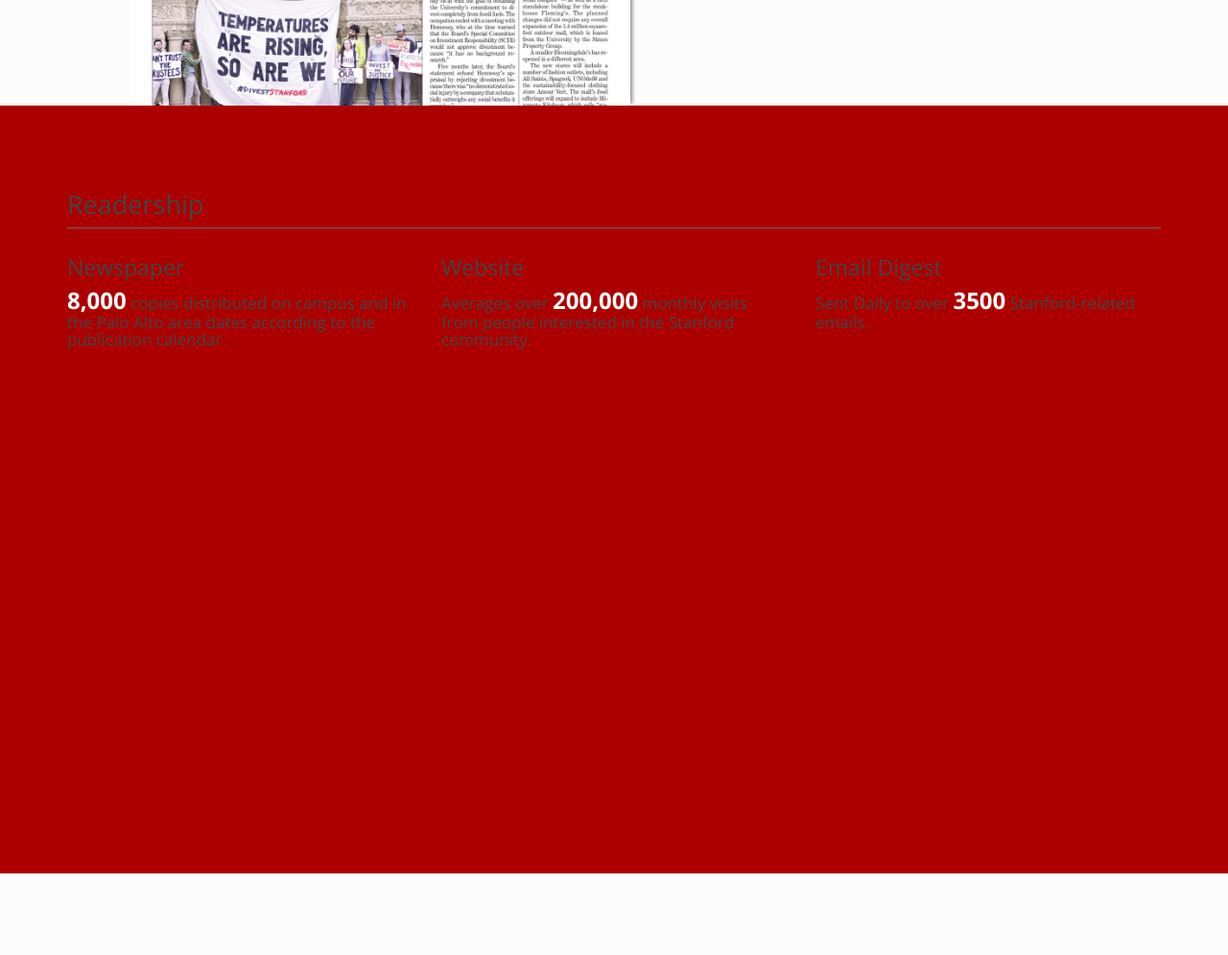
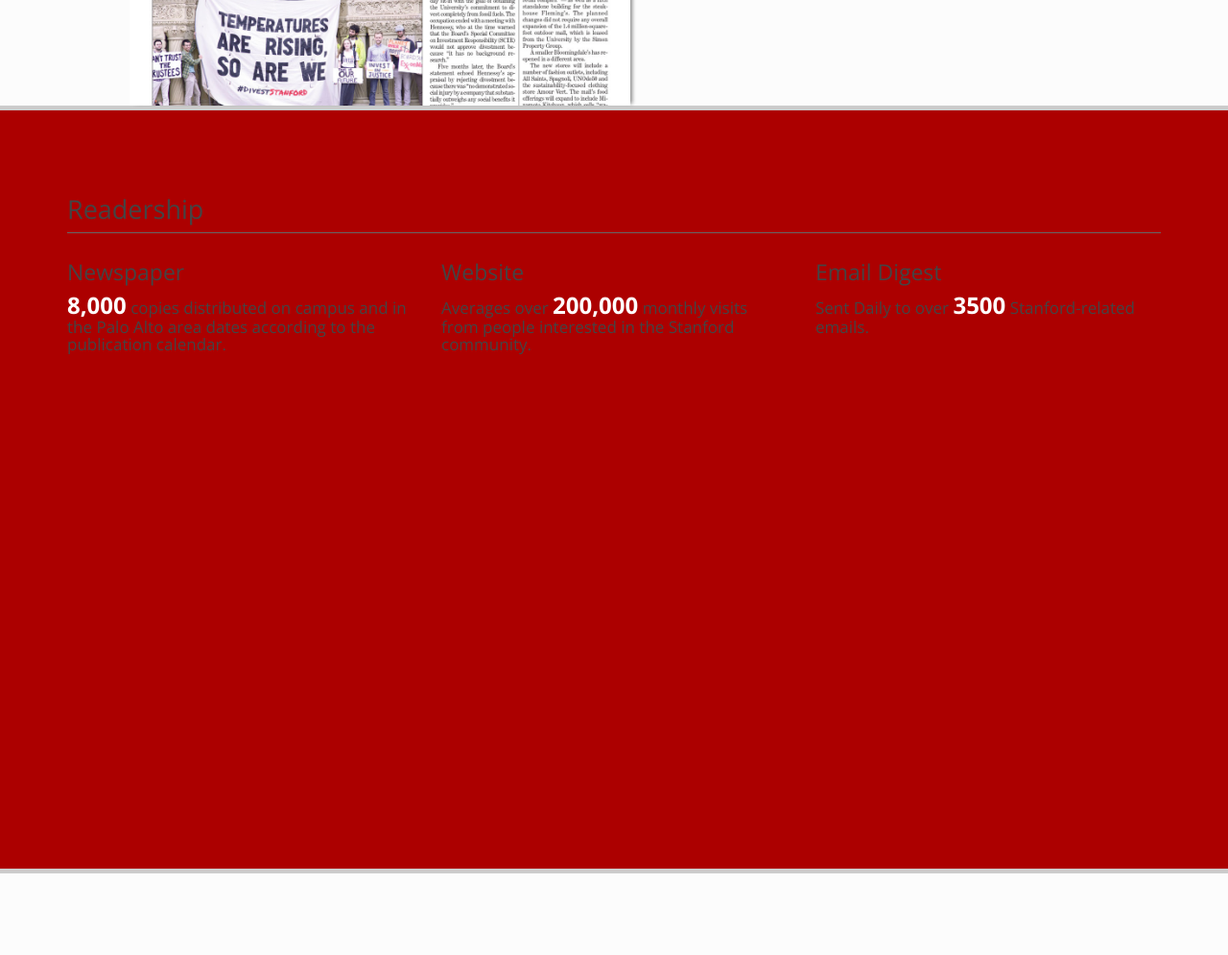
Before and after one commit to tsd-innovation/media-site, a PHP site: page / in a window 1280 px wide. Shown: the part 817-1812 px from the top of the page at 96% size. Run offline with PHP 8.4, Linux system fonts and the light colour scheme; some libraries are stand-ins or nearby versions.

Commit message:
Attempted change in section style

```diff
--- a/index.php
+++ b/index.php
@@ -25,7 +25,7 @@
 		.page-section{min-height: 100%; padding-top: 70px;}
 		.section-title{border-bottom: 1px solid #666; margin-bottom: 10px;}
 		.norm-bold{font-weight: bold;}
-        .dark-background{background: #AC0000; z-index: 998;}
+        .dark-background{background: #AC0000; z-index: 998; border-top: 5px solid #CCC; border-bottom: 5px solid #CCC; }
 
 		#newspaper-image{width: 80%; margin-left: 10%; margin-right: 10%; box-shadow: 4px 0px 4px -2px #888888; max-height: 95%; z-index: 100;}
 		#sales-link{color: #F00; !important;}
@@ -377,14 +377,14 @@
                         	<h4>
 								<p><span class="norm-bold">By Phone:</span></p>
                                 <p>(650) 721-5803</p>
-                                <p> &nbsp; </p>
+                                <p>&nbsp;  </p>
                             	<p><span class="norm-bold">By Email:</span></p>
                                 <p>Sales: <a href="mailTo:advertising@stanforddaily.com">advertising@stanforddaily.com</a><br />
                                 General Inquiries: <a href="mailTo:coo@stanforddaily.com">coo@stanforddaily.com</a></p>
-                             	<p> &nbsp; </p>
+                             	<p>&nbsp;  </p>
                               	<p><span class="norm-bold">By Mail:</span></p>
                                 <p>The Stanford Daily Publishing Corporation<br />456 Panama Mall<br />Stanford, CA 94305</p>
-                                <p> &nbsp; </p>
+                                <p>&nbsp;  </p>
                         	</p>
                         </div>
                     </div>
```
